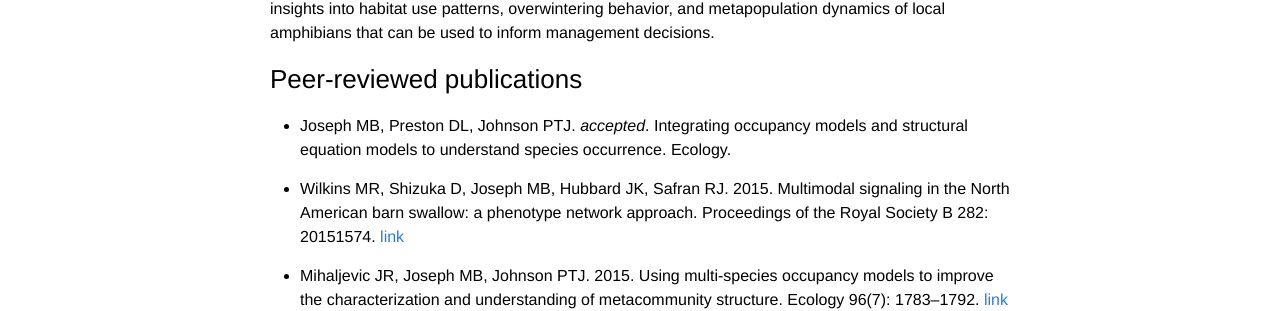
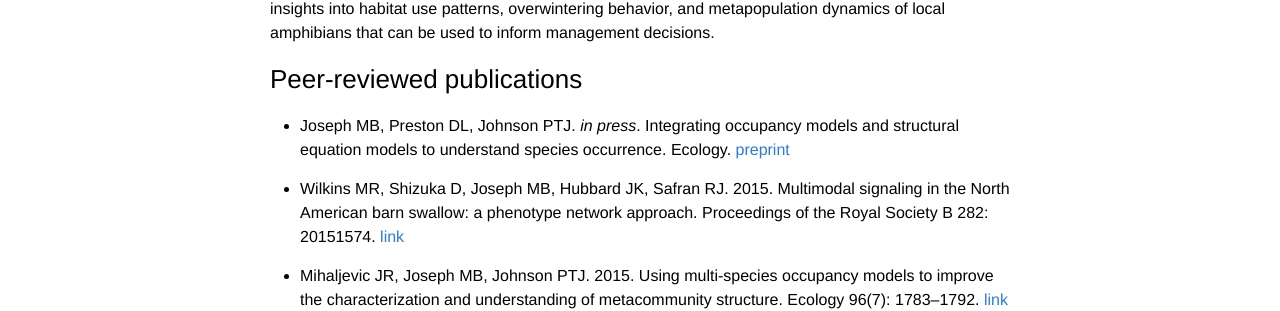
Before and after one commit to mbjoseph/old-website, a Jekyll site: the page built from research.md, in a window 1280 px wide. Shown: the part 845-1156 px from the top of the page. Built offline with Jekyll 4.4.1, drawn with Linux system fonts in a browser that asks for light colours.

```diff
--- a/research.md
+++ b/research.md
@@ -27,11 +27,11 @@ Amphibians face many threats worldwide, even in protected wilderness areas and n
 
 ### Peer-reviewed publications
 
-- Joseph MB, Preston DL, Johnson PTJ. *accepted*. Integrating occupancy models and structural equation models to understand species occurrence. Ecology.
+- Joseph MB, Preston DL, Johnson PTJ. *in press*. Integrating occupancy models and structural equation models to understand species occurrence. Ecology. [preprint](http://www.colorado.edu/ebio/gradstudents/joseph/pubs/joseph_et_al_2015.pdf)
 
-- Wilkins MR, Shizuka D, Joseph MB, Hubbard JK, Safran RJ. 2015. Multimodal signaling in the North American barn swallow: a phenotype network approach. Proceedings of the Royal Society B 282: 20151574. [link](http://rspb.royalsocietypublishing.org/content/282/1816/20151574)
+- Wilkins MR, Shizuka D, Joseph MB, Hubbard JK, Safran RJ. 2015. Multimodal signaling in the North American barn swallow: a phenotype network approach. Proceedings of the Royal Society B 282: 20151574. [link](http://safranlab.weebly.com/uploads/1/5/2/2/15220084/wilkins_et_al_2015.pdf)
 
-- Mihaljevic JR, Joseph MB, Johnson PTJ. 2015. Using multi-species occupancy models to improve the characterization and understanding of metacommunity structure. Ecology 96(7): 1783–1792. [link](http://www.esajournals.org/doi/abs/10.1890/14-1580.1)
+- Mihaljevic JR, Joseph MB, Johnson PTJ. 2015. Using multi-species occupancy models to improve the characterization and understanding of metacommunity structure. Ecology 96(7): 1783–1792. [link](http://www.colorado.edu/ebio/gradstudents/joseph/pubs/mihaljevic_occupancy.pdf)
 
 - Mihaljevic JR, Joseph MB, Orlofske SA, Paull SH. 2014. The scaling of host density with richness affects the direction, shape, and detectability of diversity-disease relationships. PLoS ONE 9(5): e97812. [link](http://journals.plos.org/plosone/article?id=10.1371/journal.pone.0097812)
 
```
